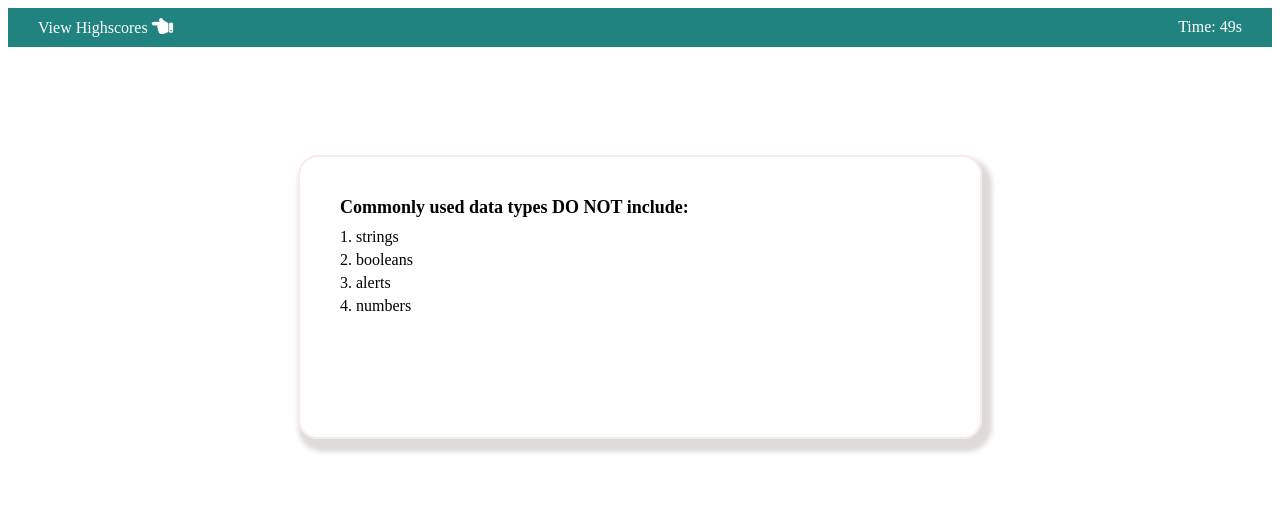
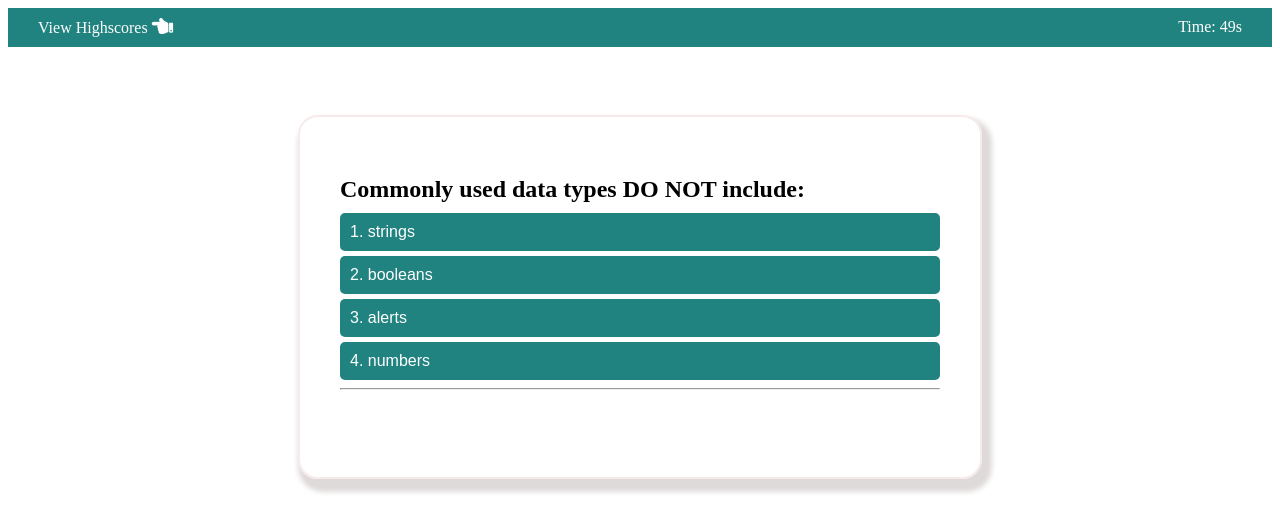
Before and after one commit to neetaveer99/Quiz_app, a plain HTML site: page index.html in a window 1280 px wide. Both pictures are taken after a click on the button "Start Quiz". Drawn offline with Linux system fonts and the light colour scheme.

Commit message:
design changed

```diff
--- a/assets/script.js
+++ b/assets/script.js
@@ -60,10 +60,11 @@ function showQuizQuestion() {
   if (currentQuestionIndex < questions.length) {
     const question = questions[currentQuestionIndex];
     quizContainer.innerHTML = `
-      <div class="quiz-question">${question.questionText}</div>
+      <h2 class="quiz-question">${question.questionText}</h2>
       <div class="quiz-options">
-        ${question.options.map((option) => `<div class="quiz-option">${option}</div>`).join("")}
+        ${question.options.map((option) => `<button class="quiz-option">${option}</button>`).join("")}
       </div>
+      <hr>
     `;
     const options = document.querySelectorAll(".quiz-option");
     options.forEach((option, index) => {
@@ -131,6 +132,7 @@ function checkAnswer(selectedOptionIndex, options) {
     } else {
       showQuizQuestion();
       resetCountdown(); // Start the countdown for the next question
+
     }
   }, 1500);
 }
--- a/assets/style.css
+++ b/assets/style.css
@@ -21,7 +21,7 @@
 }
 .container{
   width: 600px;
-    height: 200px;
+  height: 280px;
   border: 2px solid rgb(247, 234, 234);
   padding: 40px;
   border-radius: 20px;
@@ -56,7 +56,7 @@ button{
 } */
 
 .quiz-question {
-  font-size: 18px;
+font-size: 24px;
 font-weight: bold;
 margin-bottom: 10px;
 }
@@ -68,6 +68,10 @@ button{
 .quiz-option {
 margin-bottom: 5px;
 cursor: pointer;
+display: flex;
+width: 600px;
+font-size: 16px;
+
 }
 
 .quiz-completed {
--- a/index.html
+++ b/index.html
@@ -12,7 +12,7 @@
 </head>
 
 <body>
-    <header class="head" >
+    <header class="head">
 
 
         <div class="score">
@@ -25,10 +25,11 @@
     <main class="main">
         <div id="starter" class="container">
             <h1>Coding Quiz Challenge</h1>
-        <p>Try to answer to following code-related questions within the time limit.
+            <p style="font-size: 18px;">Try to answer to following code-related questions within the time limit.
                 Keep in mind that incorrect answers will penalize your score/time with seconds.
             </p>
-        <button type="button" id="startQuizBtn"> Start Quiz</button>
+            <br>
+            <button type="button" id="startQuizBtn" style="font-size: 18px;"> Start Quiz</button>
         </div>
         <!-- <div id="que"></div> -->
         <div class="container" id="queContainer">
```
Lines whose indentation alone changed are shown as unchanged.
